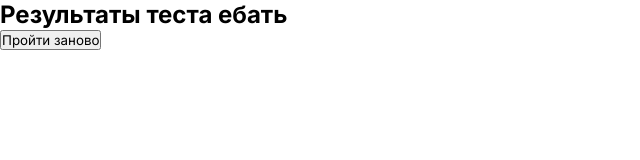
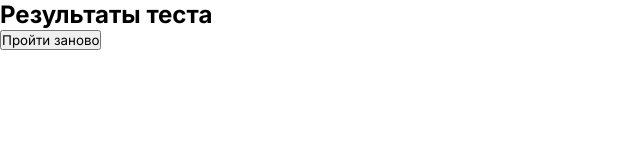
Before and after one commit to Rumzilla/jakshy-jol, a React (Create React App) app: page /result in a window 1280 px wide. Shown: the top 160 px of the page, without its empty margins (0-640 px from the left). Built offline with nearby package versions, Linux system fonts and the light colour scheme.

Commit message:
Add Reddirect

```diff
--- a/src/components/timer/index.jsx
+++ b/src/components/timer/index.jsx
@@ -30,7 +30,7 @@ const CountDown = ({minutes = 0, seconds = 5 }) => {
   React.useEffect(() => {
     const timerID = setInterval(() => tick(), 1000);
     return () => clearInterval(timerID);
-  });
+  },);
 
   return (
     <div className="timer-block">
--- a/src/modules/driving-test/TestingWindow.jsx
+++ b/src/modules/driving-test/TestingWindow.jsx
@@ -3,6 +3,7 @@ import QuestionItem from "./questions/QuestionItem";
 import {question} from "../../MOCK_DATA";
 import ResultPage from "../../pages/ResultPage/ResultPage";
 import './TestingWindow.css';
+import {Redirect} from "react-router-dom";
 
 const DrivingTestModule = () => {
 
@@ -11,6 +12,7 @@ const DrivingTestModule = () => {
   const [answer, setAnswer] = useState(0)
   const [result, setResult] = useState(0)
   const [switchToResult, setSwitchToResult] = useState(false)
+
 
   // Данный хук следит за количеством ошибок и если их больше 2
   useEffect(() => {
@@ -73,7 +75,7 @@ const DrivingTestModule = () => {
 
   return (
     <div>
-      {switchToResult ?  <ResultPage /> : renderQuestions()}
+            {switchToResult ?  <Redirect to="/result" /> : renderQuestions()}
     </div>
   );
 };
--- a/src/modules/driving-test/questions/QuestionItem.jsx
+++ b/src/modules/driving-test/questions/QuestionItem.jsx
@@ -1,7 +1,7 @@
 import React, {useEffect, useState} from 'react';
 import {question} from "../../../MOCK_DATA";
+import CountDown from "../../../components/timer";
 import './style.css'
-import CountDown from "../../../components/timer";
 
 
 const QuestionItem = (props) => {
@@ -11,10 +11,11 @@ const QuestionItem = (props) => {
     totalQuestionsNumber,
     getAnswer,
     result,
-    activeQuestionNumber
+    activeQuestionNumber,
   } = props
 
   const [inputValue, setInputValue] = useState('Следующий вопрос')
+
 
   //Этот хук следит за номером вопроса, и если он ластовый, то выдает value "Закончить тест"
   useEffect(() => {
--- a/src/pages/ResultPage/ResultPage.jsx
+++ b/src/pages/ResultPage/ResultPage.jsx
@@ -2,9 +2,14 @@ import React from "react";
 import {NavLink} from "react-router-dom";
 
 const ResultPage = (props) => {
+
+  const {
+    timerOver
+  } = props
+
   return (
     <div className="result-wrapper">
-      <h2 className="result-title">Результаты теста ебать</h2>
+      <h2 className="result-title">Результаты теста</h2>
       <NavLink to="/test">
         <input onClick={props.getResult} type="button" className="result-button" value="Пройти заново"/>
       </NavLink>
```
